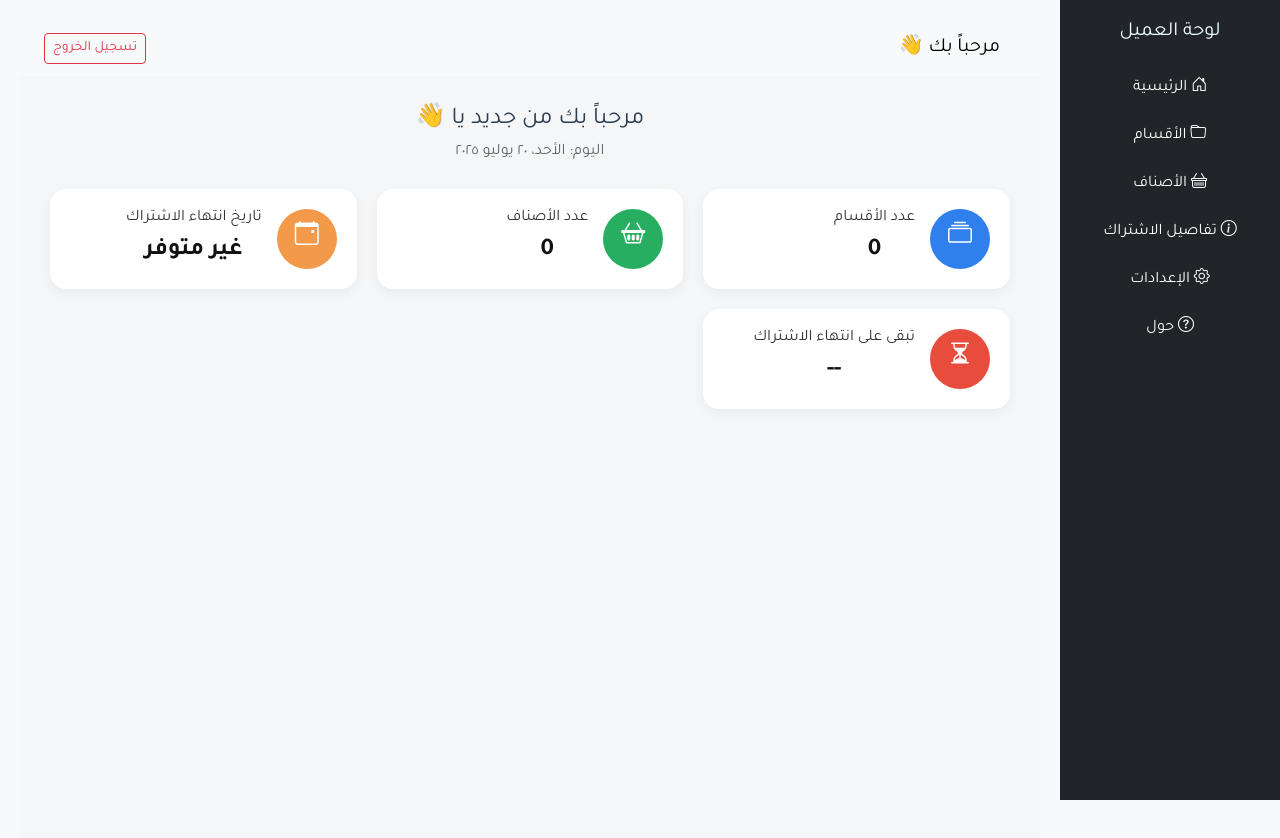
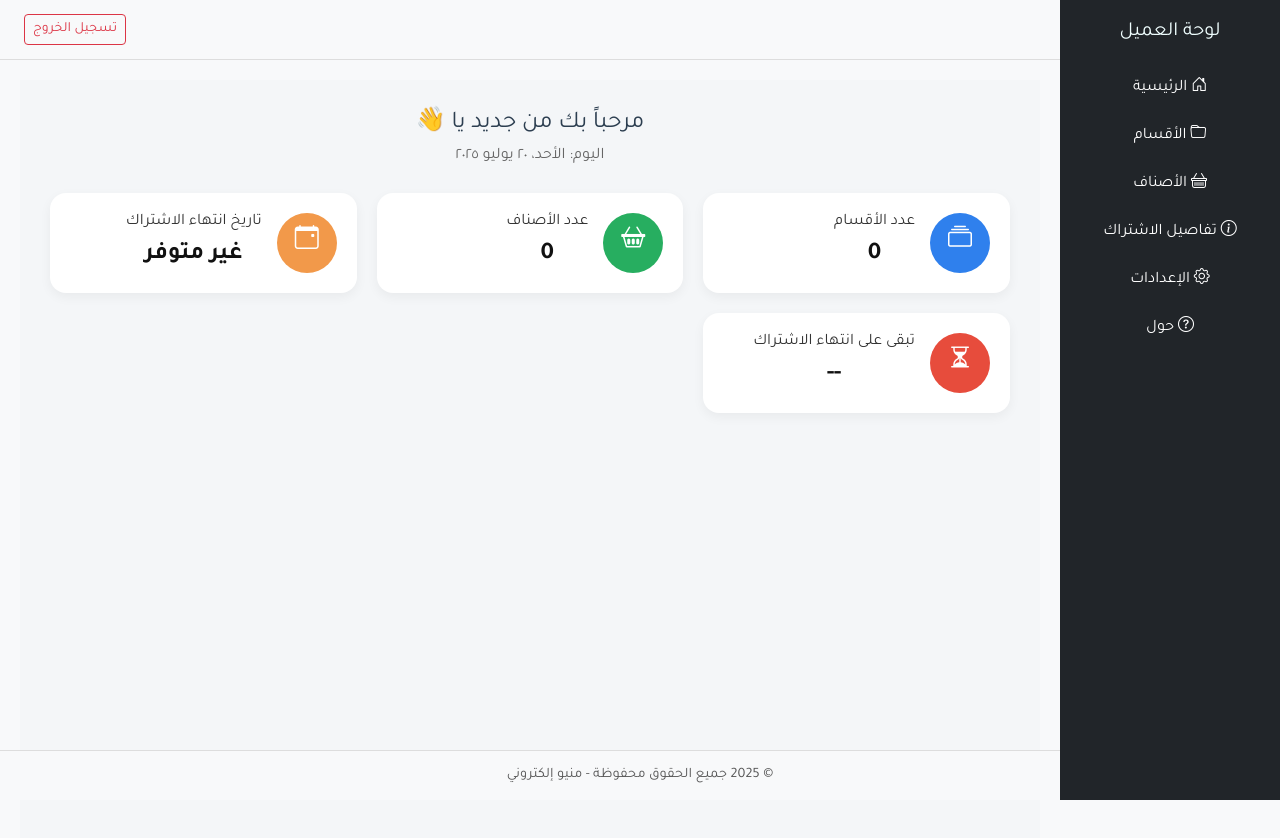
Before and after one commit to alhagree/menu-agent, a Vue app: page /client in a window 1280 px wide. Shown: the top 838 px of the page. Built offline with nearby package versions, Linux system fonts and the light colour scheme; no server answers; sample sign-in values are in the browser's storage.

Commit message:
fix : Agent login fixed

```diff
--- /dev/null
+++ b/src/components/ClientFooter.vue
@@ -0,0 +1,18 @@
+<template>
+  <footer>
+    <div>© 2025 جميع الحقوق محفوظة - منيو إلكتروني</div>
+  </footer>
+</template>
+
+<script>
+export default {
+  name: "ClientFooter",
+};
+</script>
+
+<style scoped>
+footer {
+  width: 100%;
+  text-align: center;
+}
+</style>
--- a/src/components/ClientLayout.vue
+++ b/src/components/ClientLayout.vue
@@ -1,5 +1,9 @@
 <template>
-  <div class="client-layout d-flex">
+  <div class="client-layout d-flex flex-column">
+    <!-- ✅ الشريط العلوي ثابت -->
+    <ClientTopbar class="topbar-fixed" />
+
+    <div class="layout-body d-flex flex-grow-1">
       <!-- ✅ زر الفتح يظهر فقط في الشاشات الصغيرة -->
       <button
         class="toggle-sidebar-btn d-lg-none"
@@ -7,6 +11,7 @@
       >
         ☰
       </button>
+
       <!-- ✅ الشريط الجانبي -->
       <ClientSidebar
         :isOpen="sidebarOpen"
@@ -15,19 +20,23 @@
 
       <!-- ✅ المحتوى -->
       <main class="main-content flex-grow-1">
-      <ClientTopbar />
         <router-view />
       </main>
+    </div>
+
+    <!-- ✅ الفوتر الثابت -->
+    <ClientFooter class="footer-fixed" />
   </div>
 </template>
 
 <script>
 import ClientSidebar from "./ClientSidebar.vue";
 import ClientTopbar from "./ClientTopbar.vue";
+import ClientFooter from "./ClientFooter.vue";
 
 export default {
   name: "ClientLayout",
-  components: { ClientSidebar, ClientTopbar },
+  components: { ClientSidebar, ClientTopbar, ClientFooter },
   data() {
     return {
       sidebarOpen: false,
@@ -38,12 +47,21 @@ export default {
 
 <style scoped>
 .client-layout {
+  min-height: 100vh;
   position: relative;
+}
+
+.layout-body {
+  flex-grow: 1;
+  display: flex;
+  margin-top: 60px; /* ارتفاع التوب بار */
+  margin-bottom: 50px; /* ارتفاع الفوتر */
 }
 
 .main-content {
   padding: 20px;
   margin-right: 220px;
+  width: 100%;
 }
 
 /* ✅ إلغاء الهامش في الشاشات الصغيرة */
@@ -65,4 +83,33 @@ export default {
     border-radius: 5px;
   }
 }
+
+/* ✅ topbar ثابت */
+.topbar-fixed {
+  position: fixed;
+  top: 0;
+  right: 0;
+  left: 0;
+  z-index: 1050;
+  background-color: white;
+  border-bottom: 1px solid #ddd;
+  height: 60px;
+}
+
+/* ✅ footer ثابت */
+.footer-fixed {
+  position: fixed;
+  bottom: 0;
+  left: 0;
+  right: 0;
+  height: 50px;
+  background-color: #f8f9fa;
+  border-top: 1px solid #ddd;
+  display: flex;
+  align-items: center;
+  justify-content: center;
+  font-size: 0.9rem;
+  color: #555;
+  z-index: 1040;
+}
 </style>
```
Lines whose indentation alone changed are shown as unchanged.
